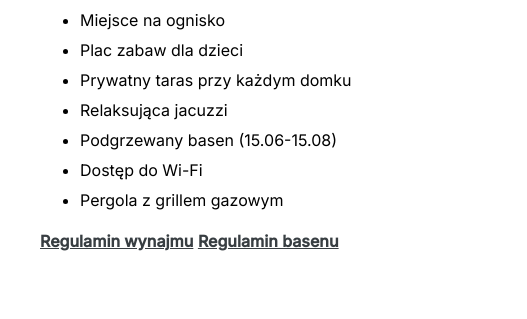
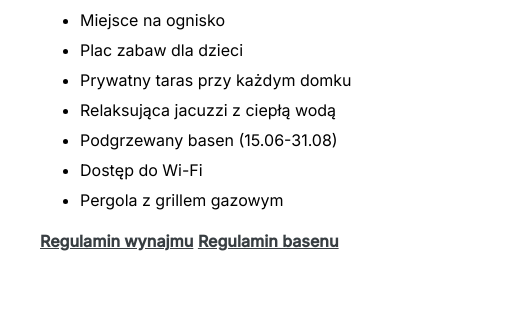
Before and after one commit to wasiukradek/myslowstay, a website: page oferta.html in a window 1280 px wide. Shown: the part 729-1048 px from the top of the page, 0-527 px from the left. Drawn offline with nearby package versions, Linux system fonts and the light colour scheme.

Commit message:
Zmiana terminu basenu

```diff
--- a/oferta.html
+++ b/oferta.html
@@ -56,8 +56,8 @@
 							<li>Miejsce na ognisko</li>
 							<li>Plac zabaw dla dzieci</li>
 							<li>Prywatny taras przy każdym domku</li>
-							<li>Relaksująca jacuzzi</li>
-							<li>Podgrzewany basen (15.06-15.08)</li>
+							<li>Relaksująca jacuzzi z ciepłą wodą</li>
+							<li>Podgrzewany basen (15.06-31.08)</li>
 							<li>Dostęp do Wi-Fi</li>
 							<li>Pergola z grillem gazowym</li>
 						</ul>
```
